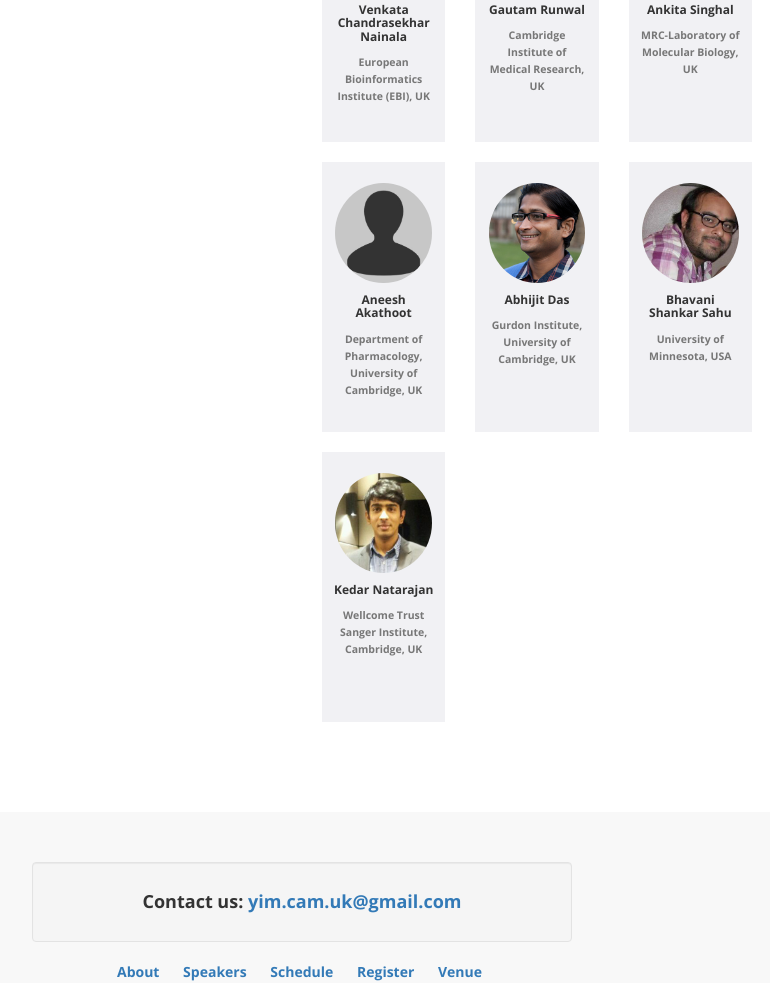
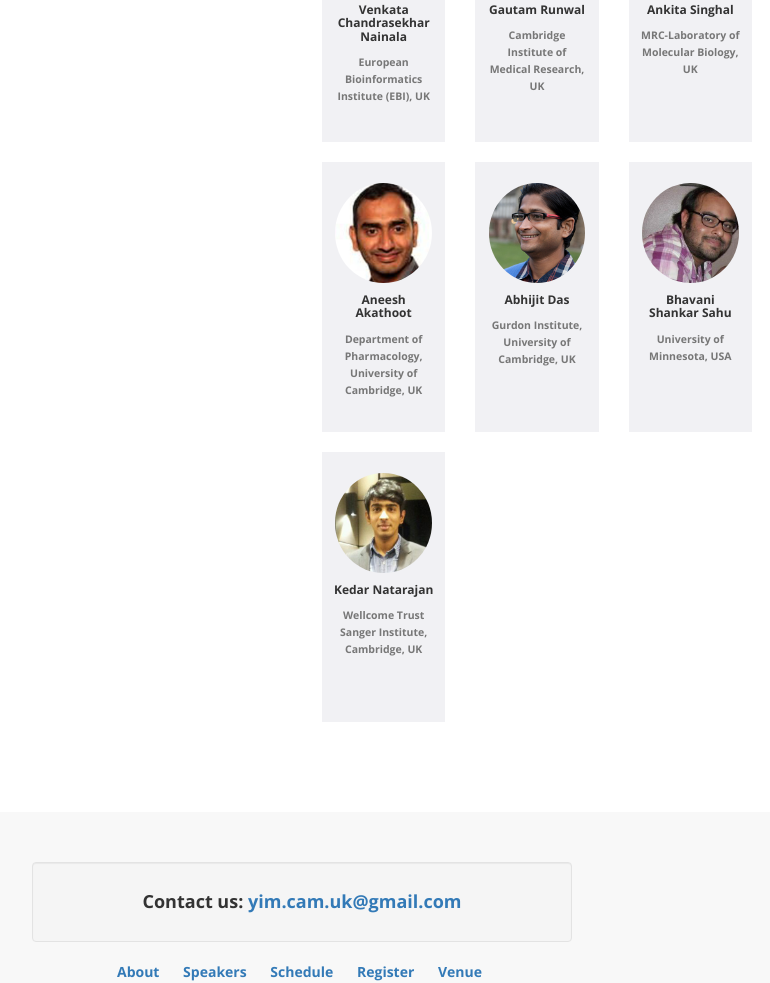
Before and after one commit to yim-uk/yim-uk.github.io, a plain HTML site: page index.html in a window 1280 px wide. Shown: the part 6515-7498 px from the top of the page, without its empty margins (338-1108 px from the left). Drawn offline with nearby package versions, Linux system fonts and the light colour scheme.

Commit message:
yim organisers pics added

```diff
--- a/index.html
+++ b/index.html
@@ -673,7 +673,7 @@
                         <div class="row">
                            <div class="col-md-4">
                            <div class="organiser-panel">
-                               <p class="text-center"><img height="100" src="img/organisers/o.jpg" class="img-circle"></p>
+                               <p class="text-center"><img height="100" src="img/organisers/o13.jpg" class="img-circle"></p>
                                <h6 class="text-center">Aneesh Akathoot</h6>
                                <p class="text-center text-muted"><small>Department of Pharmacology, University of Cambridge, UK</small></p>
                                </div>
```
Also changed, not shown: img/organisers/o13.jpg (added).
